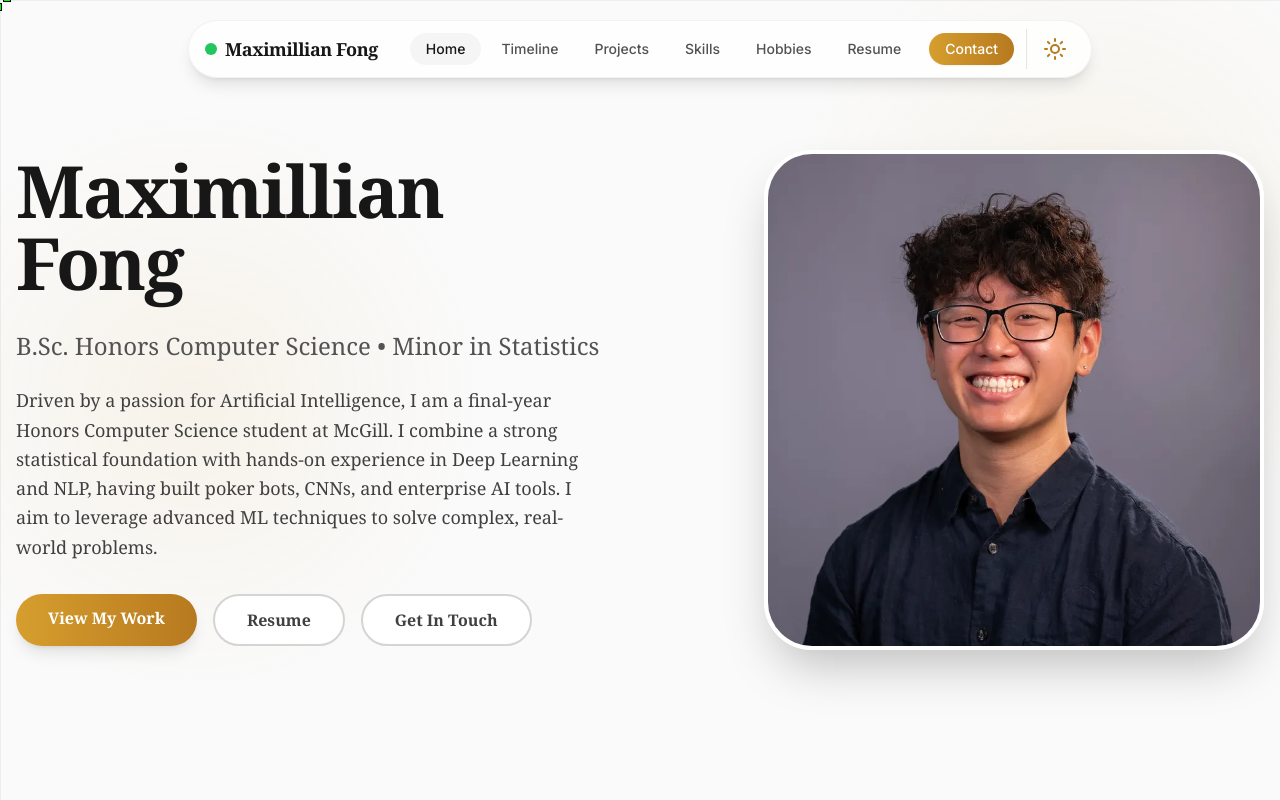
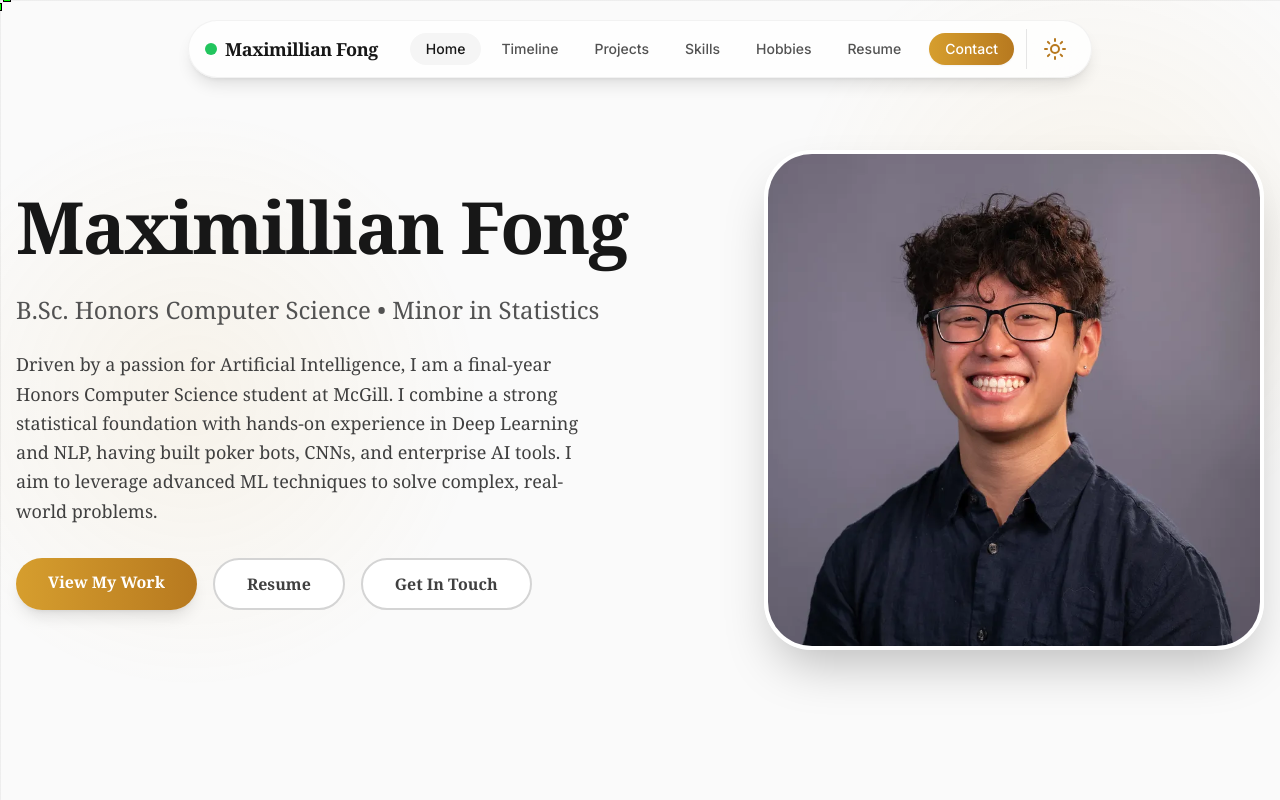
Before and after one commit to sham-bolic/sham-bolic.github.io, a Next.js app: page / in a window 1280 px wide. Shown: the top 800 px of the page. Built offline with nearby package versions, Linux system fonts and the light colour scheme.

Commit message:
chore: minor hero fixes

```diff
--- a/app/components/sections/HeroSection.tsx
+++ b/app/components/sections/HeroSection.tsx
@@ -89,14 +89,11 @@ export default function HeroSection() {
 			className="min-h-screen flex items-center justify-center pt-32 pb-12 md:py-20 px-4"
 		>
 			<div className="container mx-auto max-w-7xl">
-				<div className="flex flex-col-reverse lg:flex-row items-center justify-between gap-12 lg:gap-20">
+				<div className="flex flex-col-reverse lg:flex-row items-center justify-between gap-12 lg:gap-16">
 					{/* Text Content */}
-					<div className="flex-1 text-center lg:text-left z-10">
+					<div className="flex-1 lg:flex-[1.3] text-center lg:text-left z-10">
 						{/* Name - Animated with typing effect */}
-						<h1
-							className="text-4xl md:text-6xl lg:text-7xl font-bold font-serif mb-8 text-neutral-900 dark:text-neutral-100 tracking-tight animate-fade-in-up"
-							style={{ animationDelay: '200ms' }}
-						>
+						<h1 className="text-4xl md:text-6xl lg:text-7xl font-bold font-serif mb-8 text-neutral-900 dark:text-neutral-100 tracking-tight">
 							{displayedName}
 							{!isTypingComplete && (
 								<span className="inline-block w-1 h-[0.9em] ml-1 bg-warm-500 animate-blink align-middle" />
--- a/tailwind.config.ts
+++ b/tailwind.config.ts
@@ -1,11 +1,11 @@
-import type { Config } from "tailwindcss";
+import type { Config } from 'tailwindcss';
 
 export default {
 	darkMode: 'class',
 	content: [
-    "./pages/**/*.{js,ts,jsx,tsx,mdx}",
-    "./components/**/*.{js,ts,jsx,tsx,mdx}",
-    "./app/**/*.{js,ts,jsx,tsx,mdx}",
+		'./pages/**/*.{js,ts,jsx,tsx,mdx}',
+		'./components/**/*.{js,ts,jsx,tsx,mdx}',
+		'./app/**/*.{js,ts,jsx,tsx,mdx}',
 	],
 	theme: {
 		extend: {
@@ -15,18 +15,18 @@ export default {
 			scrollbar: {
 				none: {
 					'&::-webkit-scrollbar': { display: 'none' },
-          '-ms-overflow-style': 'none', /* IE/Edge */
-          'scrollbar-width': 'none', /* Firefox */
+					'-ms-overflow-style': 'none' /* IE/Edge */,
+					'scrollbar-width': 'none' /* Firefox */,
 				},
 			},
 			colors: {
-        background: "var(--background)",
-        foreground: "var(--foreground)",
-        primarybg: "#49392C",
-        secondarybg: "#2e241c",
-        tertiarybg: "#453629",
-        primarytext: "#f4ebd9",
-        secondarytext: "#82bdae",
+				background: 'var(--background)',
+				foreground: 'var(--foreground)',
+				primarybg: '#49392C',
+				secondarybg: '#2e241c',
+				tertiarybg: '#453629',
+				primarytext: '#f4ebd9',
+				secondarytext: '#82bdae',
 				// Modern neutral color palette
 				neutral: {
 					50: '#FAFAFA',
@@ -109,8 +109,8 @@ export default {
 				},
 			},
 			animation: {
-        'fade-in-up': 'fade-in-up 1s ease-out forwards',
-        blink: "blink 1s steps(1, start) infinite",
+				'fade-in-up': 'fade-in-up 1s ease-out both',
+				blink: 'blink 1s steps(1, start) infinite',
 				float: 'float 6s ease-in-out infinite',
 				'float-slow': 'float-slow 20s ease-in-out infinite',
 			},
@@ -127,7 +127,7 @@ export default {
 				'1000': '1000ms',
 			},
 			borderRadius: {
-        'half': '8rem',
+				half: '8rem',
 			},
 		},
 	},
```
Lines whose indentation alone changed are shown as unchanged.
